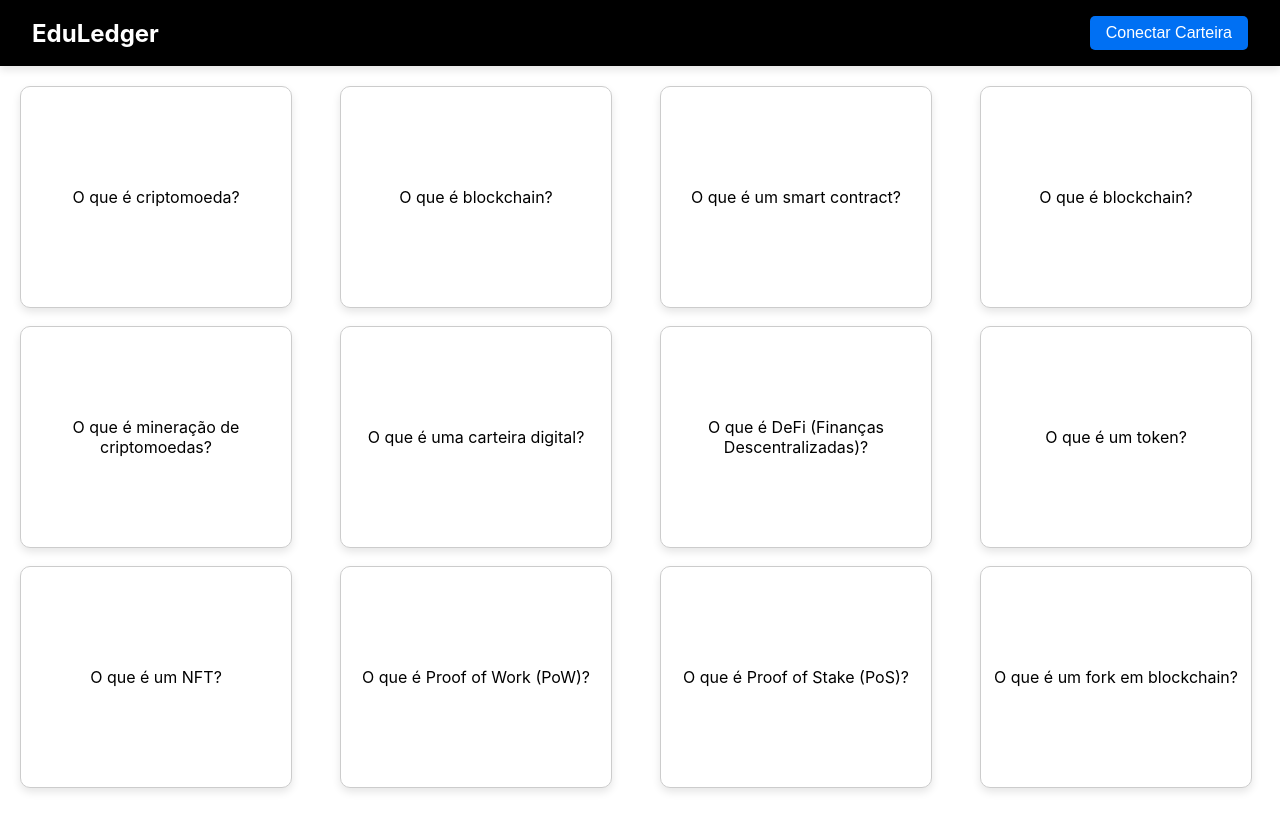
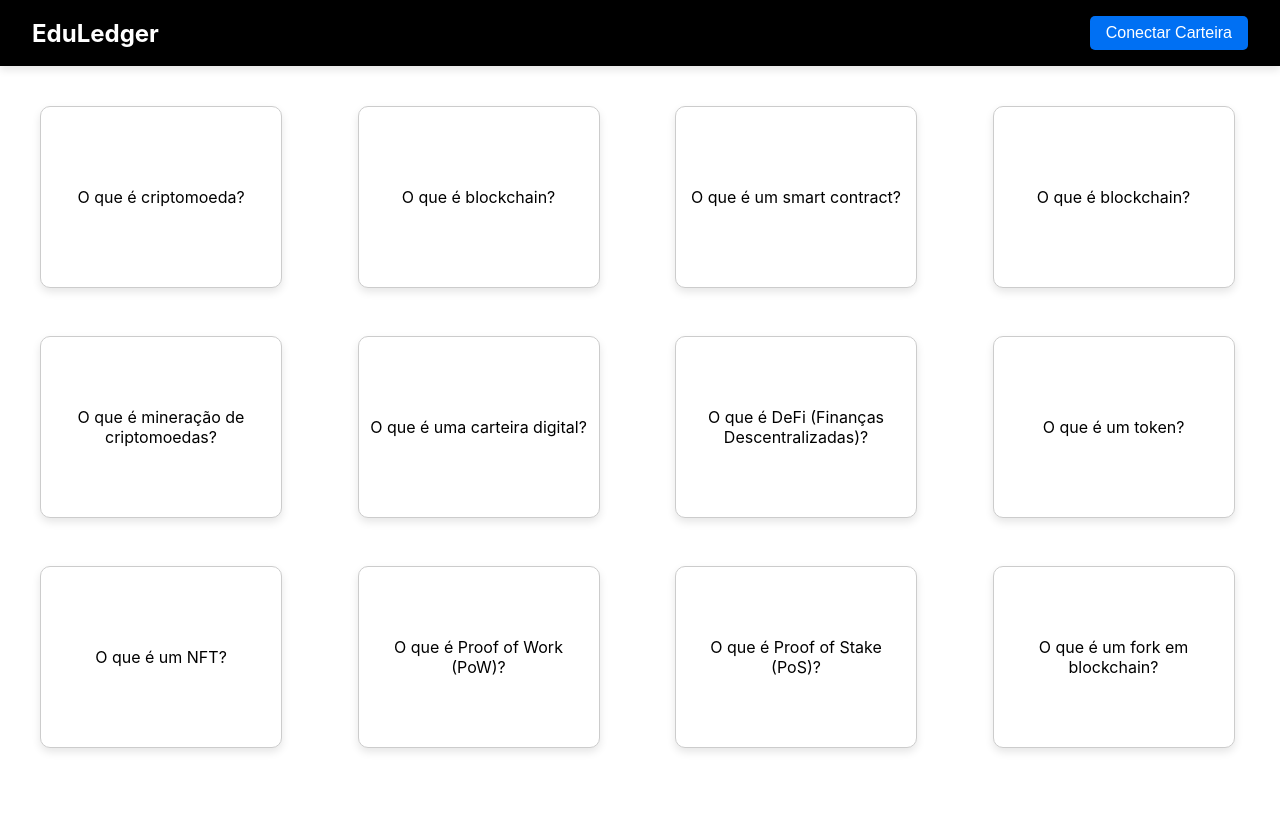
Before and after one commit to KlayvemGuimaraes/eduLedger-frontend, a React (Create React App) app in the folder frontend-eduledger/: page /flashcards in a window 1280 px wide. Shown: the top 830 px of the page. Built offline with nearby package versions, Linux system fonts and the light colour scheme.

Commit message:
update flashcard

```diff
--- a/frontend-eduledger/src/components/FlashCards.tsx
+++ b/frontend-eduledger/src/components/FlashCards.tsx
@@ -2,10 +2,11 @@ import React, { useState } from 'react';
 import styled from 'styled-components';
 
 const FlashcardContainer = styled.div`
-  width: 250px;
-  height: 200px;
+  width: 220px;
+  height: 160px;
   perspective: 1000px;
   cursor: pointer;
+  margin: 20px;
 `;
 
 const FlashcardInner = styled.div<{ isFlipped: boolean }>`
@@ -62,7 +63,7 @@ const FlashcardGrid = styled.div`
   display: grid;
   grid-template-columns: repeat(4, 1fr);
   grid-template-rows: repeat(4, 1fr);
-  gap: 40px;
+  gap: 30px;
   padding: 20px;
 `;
 
--- a/frontend-eduledger/src/components/LandingPage.tsx
+++ b/frontend-eduledger/src/components/LandingPage.tsx
@@ -261,6 +261,7 @@ const LandingPage: React.FC = () => {
         <FooterLinks>
           <FooterLink to="/">Home</FooterLink>
           <FooterLink to="/quiz-selection">Quiz</FooterLink>
+          <FooterLink to="/flashcards">Flash Cards</FooterLink>
           <FooterLink to="/faq">FAQ</FooterLink>
           <FooterLink to="/login">Conectar Carteira</FooterLink>
         </FooterLinks>
--- a/frontend-eduledger/src/components/Navbar.tsx
+++ b/frontend-eduledger/src/components/Navbar.tsx
@@ -94,6 +94,7 @@ const Navbar: React.FC = () => {
           <>
             <StyledLink to="/quiz-selection">Quiz</StyledLink>
             <StyledLink to="/faq">FAQ</StyledLink>
+            <StyledLink to="/flashcards">FlashCards</StyledLink>
           </>
         )}
         <ConnectButton onClick={connectWallet}>
```
